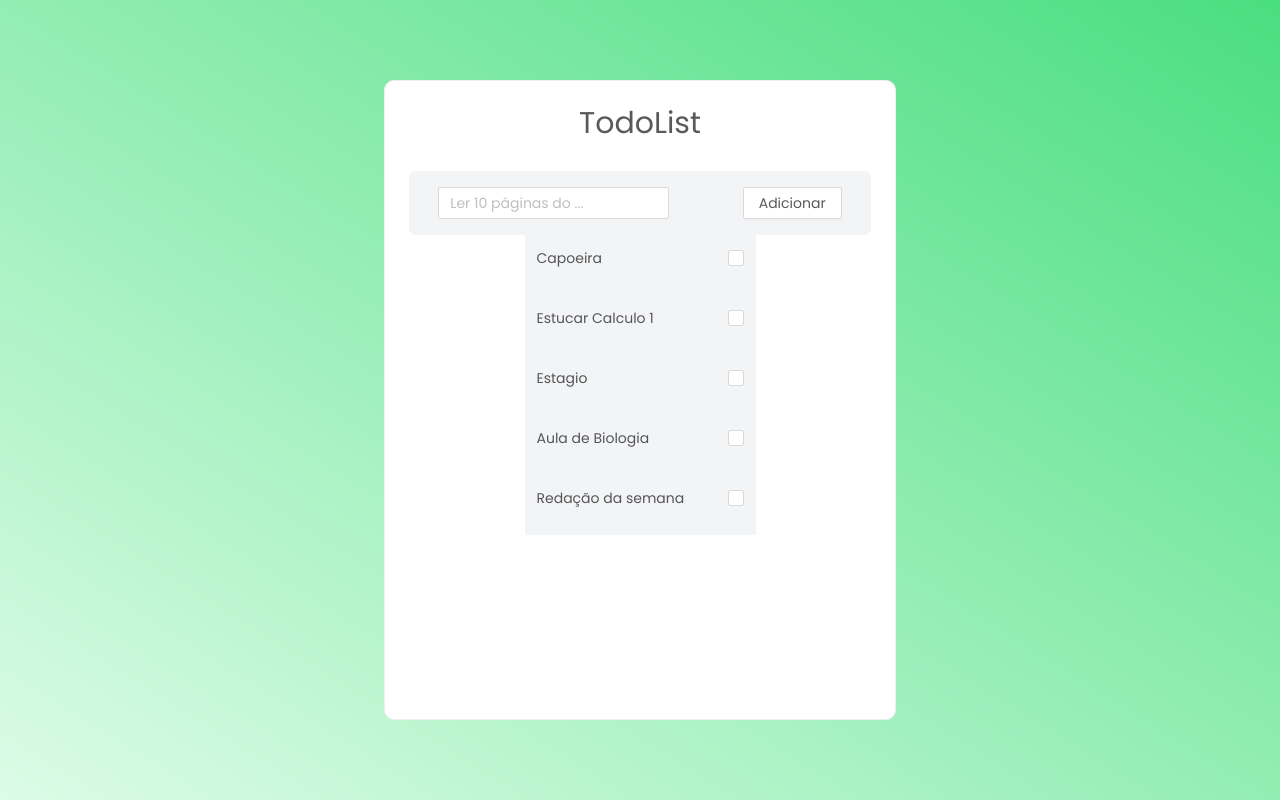
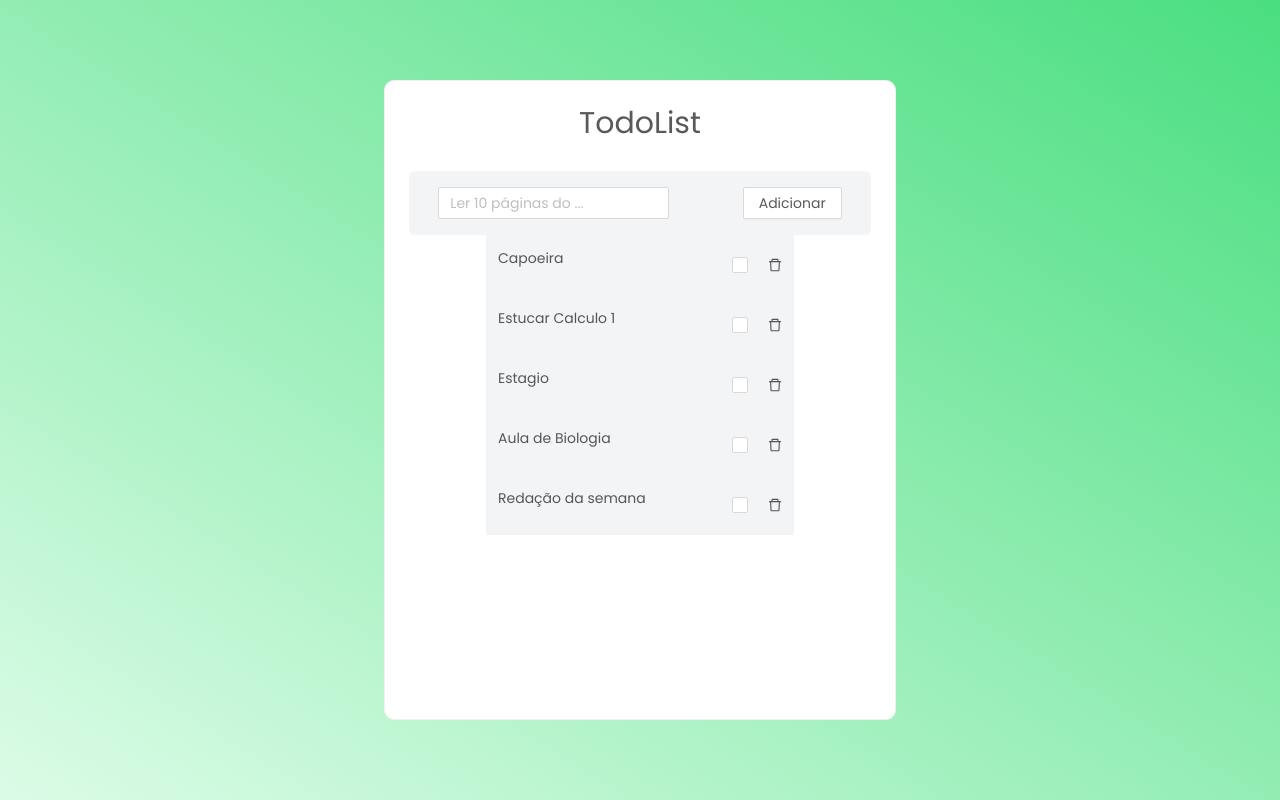
Before and after one commit to lademir/todolist, a Next.js app: page / in a window 1280 px wide. Built offline with nearby package versions, Linux system fonts and the light colour scheme.

Commit message:
Adding and removing funcions

```diff
--- a/package.json
+++ b/package.json
@@ -20,6 +20,7 @@
   "devDependencies": {
     "@types/node": "17.0.21",
     "@types/react": "17.0.40",
+    "@types/uuid": "^8.3.4",
     "autoprefixer": "^10.4.3",
     "eslint": "8.11.0",
     "eslint-config-next": "12.1.0",
@@ -28,6 +29,7 @@
     "node-sass": "^7.0.1",
     "postcss": "^8.4.11",
     "tailwindcss": "^3.0.23",
-    "typescript": "4.6.2"
+    "typescript": "4.6.2",
+    "uuid": "^8.3.2"
   }
 }
--- a/src/Utils/Icons.tsx
+++ b/src/Utils/Icons.tsx
@@ -1,5 +1,6 @@
-import { PlusOutlined } from '@ant-design/icons'
+import { PlusOutlined, DeleteOutlined } from '@ant-design/icons'
 
 export const Icons = {
     plus: <PlusOutlined />,
+    delete: <DeleteOutlined />
 }
--- a/src/components/TaskCard.tsx
+++ b/src/components/TaskCard.tsx
@@ -1,6 +1,8 @@
 import { Checkbox } from "antd"
 import { useState } from "react";
+import useTasks from "../data/hooks/useTasks";
 import TaskModel from "../models/TaskModel"
+import { Icons } from "../Utils/Icons";
 
 interface TaskCardProps {
     task: TaskModel
@@ -10,12 +12,30 @@ interface TaskCardProps {
 export default function TaskCard({ task }: TaskCardProps) {
 
     const [completed, setCompleted] = useState(task.completed);
+    const { removeTask } = useTasks();
+
+
+    //LOGIC
+
+    function deleteTask() {
+        removeTask(task.id);
+    }
 
     function handleCompleteTask() {
         task.completed = !task.completed;
         setCompleted(task.completed);
     }
 
+    //JSX
+
+    function deleteButton() {
+        return (
+            <i onClick={deleteTask} className="
+                h-full flex justify-center items-center
+                cursor-pointer hover:text-primaryColor transition duration-100 ease-in
+            ">{Icons.delete}</i>
+        )
+    }
 
 
     return (
@@ -23,7 +43,10 @@ export default function TaskCard({ task }: TaskCardProps) {
             <p className={`${completed ? 'line-through text-opacity-80' : ''}`}>
                 {task.name}
             </p>
-            <Checkbox onChange={handleCompleteTask} />
+            <div className="flex items-center gap-x-5">
+                <Checkbox onChange={handleCompleteTask} />
+                {deleteButton()}
+            </div>
         </div>
     )
 }
--- /dev/null
+++ b/src/data/context/TaskContext.tsx
@@ -0,0 +1,54 @@
+import { createContext, useState } from "react";
+import TaskModel from "../../models/TaskModel";
+
+
+type TaskContextType = {
+    removeTask: (id: string) => Promise<boolean>,
+    addNewTask: (name: string) => Promise<TaskModel>,
+    tasks: TaskModel[]
+}
+
+
+export const TaskContext = createContext<TaskContextType>({} as TaskContextType);
+
+
+export function TaskProvider({ children }: { children: any }) {
+
+    const inMemoryTasks: TaskModel[] = [
+        TaskModel.create('Capoeira'),
+        TaskModel.create('Estucar Calculo 1'),
+        TaskModel.create('Estagio'),
+        TaskModel.create('Aula de Biologia'),
+        TaskModel.create('Redação da semana'),
+      ]
+    const [tasks, setTasks] = useState(inMemoryTasks);
+
+    //remover task
+    async function removeTask(id: string): Promise<boolean> {
+        try {
+            setTasks(tasks.filter((task) => task.id !== id));
+            return true
+        } catch  {
+            return false;
+        }
+    }
+    //adicionar task
+    async function addNewTask(name: string): Promise<TaskModel> {
+
+        const task = TaskModel.create(name);
+
+        setTasks([...tasks, task]);
+
+        return task;
+    }
+
+    return (
+        <TaskContext.Provider value={{
+            removeTask,
+            addNewTask,
+            tasks
+        }}>
+            {children}
+        </TaskContext.Provider>
+    )
+}
--- /dev/null
+++ b/src/data/hooks/useTasks.ts
@@ -0,0 +1,7 @@
+import { useContext } from "react";
+import { TaskContext } from "../context/TaskContext";
+
+
+const useTasks = () =>  useContext(TaskContext);
+
+export default useTasks;
--- a/src/models/TaskModel.ts
+++ b/src/models/TaskModel.ts
@@ -1,3 +1,5 @@
+import { v4 } from 'uuid';
+
 export default class TaskModel {
     #id: string;
     #name: string;
@@ -10,8 +12,15 @@ export default class TaskModel {
         this.#completed = completed;
     }
 
-    static create(id: string, name: string){
+    static create(name: string){
+
+        const id = v4();
+
         return new TaskModel(id, name);
+    }
+
+    static empty() {
+        return TaskModel.create('');
     }
 
     get id() {
--- a/src/pages/_app.tsx
+++ b/src/pages/_app.tsx
@@ -1,9 +1,14 @@
 import '../styles/globals.scss'
 import '../styles/antd.less'
 import type { AppProps } from 'next/app'
+import { TaskProvider } from '../data/context/TaskContext'
 
 function MyApp({ Component, pageProps }: AppProps) {
-  return <Component {...pageProps} />
+  return (
+    <TaskProvider>
+      <Component {...pageProps} />
+    </TaskProvider>
+  )
 }
 
 export default MyApp
--- a/src/pages/index.tsx
+++ b/src/pages/index.tsx
@@ -1,8 +1,10 @@
-import { Button, Card, Input } from 'antd'
+import { Button, Card, Input, message } from 'antd'
 import type { GetServerSideProps, NextPage } from 'next'
+import { useState } from 'react'
 
 import Layout from '../components/Layout'
 import TaskCard from '../components/TaskCard'
+import useTasks from '../data/hooks/useTasks'
 import TaskModel from '../models/TaskModel'
 
 interface Props {
@@ -23,21 +25,31 @@ export const getServerSideProps: GetServerSideProps = async () => {
 
 const Home: NextPage = () => {
 
-  const tasks: TaskModel[] = [
-    TaskModel.create('1', 'Capoeira'),
-    TaskModel.create('2', 'Estucar Calculo 1'),
-    TaskModel.create('3', 'Estagio'),
-    TaskModel.create('4', 'Aula de Biologia'),
-    TaskModel.create('5', 'Redação da semana'),
-  ]
+
+  const { tasks, addNewTask } = useTasks();
+  const [newTaskName, setNewTaskName] = useState('');
+
+
+  //LOGIC
+  function handleAddNewTask() {
+    if (newTaskName) {
+      addNewTask(newTaskName);
+      setNewTaskName('');
+    } else {
+      message.warning('Sua nova tarefa esta sem nome')
+    }
+
+
+    // (document.querySelector('#username') as HTMLInputElement).value = '';
+  }
 
 
   //JSX
   function addNewTaskCard() {
     return (
       <div className='w-full flex justify-evenly bg-gray-100 py-4 rounded-md gap-x-11'>
-        <Input style={{ width: "50%" }} placeholder='Ler 10 páginas do ...' />
-        <Button>Adicionar</Button>
+        <Input value={newTaskName} onChange={(e) => setNewTaskName(e.target.value)} style={{ width: "50%" }} placeholder='Ler 10 páginas do ...' />
+        <Button onClick={handleAddNewTask}>Adicionar</Button>
       </div>
     )
   }
@@ -45,7 +57,7 @@ const Home: NextPage = () => {
   function taskList() {
     return (
       <div className='flex w-full justify-center h-full'>
-        <div className='bg-gray-100 w-6/12 h-full'>
+        <div className='bg-gray-100 w-8/12 h-full'>
           {tasks.map((task) => {
             return <TaskCard key={task.id} task={task} />
           })}
--- a/tailwind.config.js
+++ b/tailwind.config.js
@@ -1,11 +1,20 @@
 
-
+const colors = require('tailwindcss/colors');
 
 module.exports = {
   content: [
     "./src/**/*.{js,ts,jsx,tsx}"],
   theme: {
     extend: {},
+    colors: {
+      ...colors,
+      "primaryColor": "#43e97a",
+      "lightBlue": colors.sky,
+      "warmGray": colors.stone,
+      "trueGray": colors.neutral,
+      "coolGray": colors.gray,
+      "blueGray": colors.slate,
+    }
   },
   plugins: [],
 }
```
Also changed, not shown: 1 other file (tests, documents, lock files or other folders).
